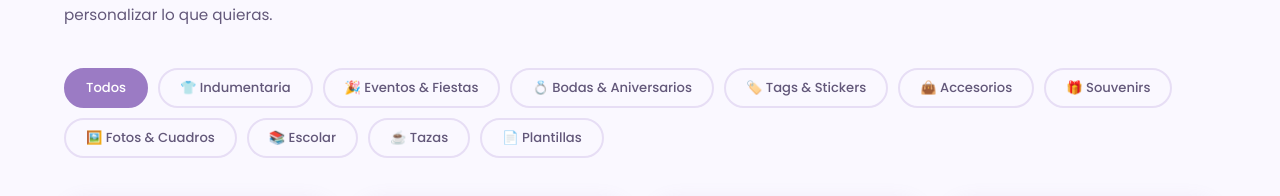
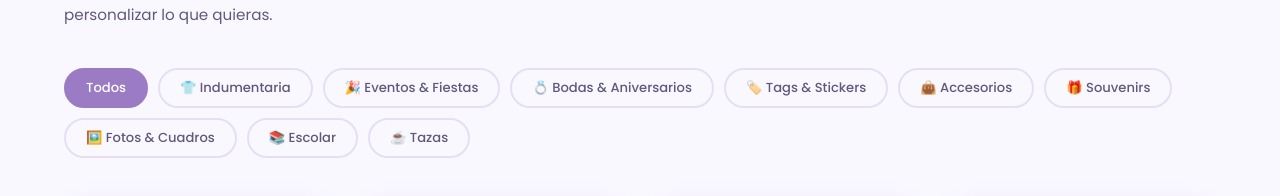
Before and after one commit to PixelesCreativos/PCGPixelesCreativosGrafica, a plain HTML site: page index.html in a window 1280 px wide. Shown: the part 1026-1222 px from the top of the page. Drawn offline with nearby package versions, Linux system fonts and the light colour scheme; no server answers; a web font is replaced by a local one.

Commit message:
Update index.html

```diff
--- a/index.html
+++ b/index.html
@@ -1461,7 +1461,6 @@
         <button class="filter-btn" data-filter="cuadros">🖼️ Fotos &amp; Cuadros</button>
         <button class="filter-btn" data-filter="escolar">📚 Escolar</button>
         <button class="filter-btn" data-filter="tazas">☕ Tazas</button>
-        <button class="filter-btn" data-filter="plantillas">📄 Plantillas</button>
       </div>
 
       <div class="swipe-hint">← Deslizá para ver más productos →</div>
```
